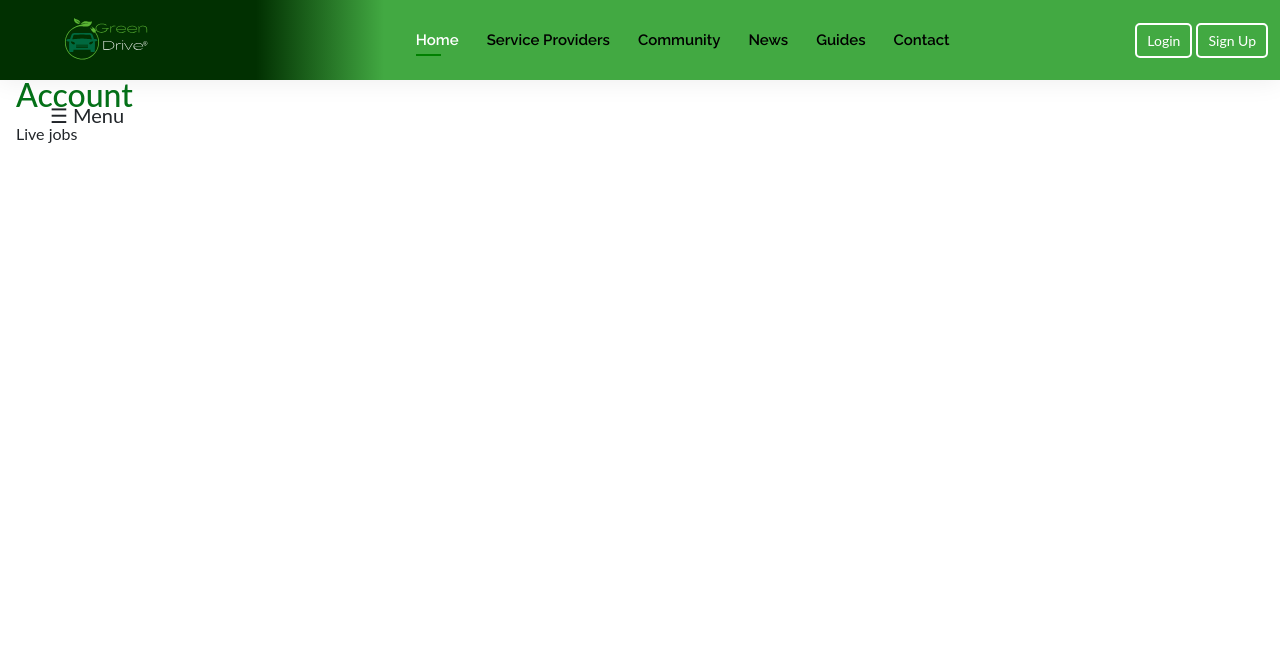
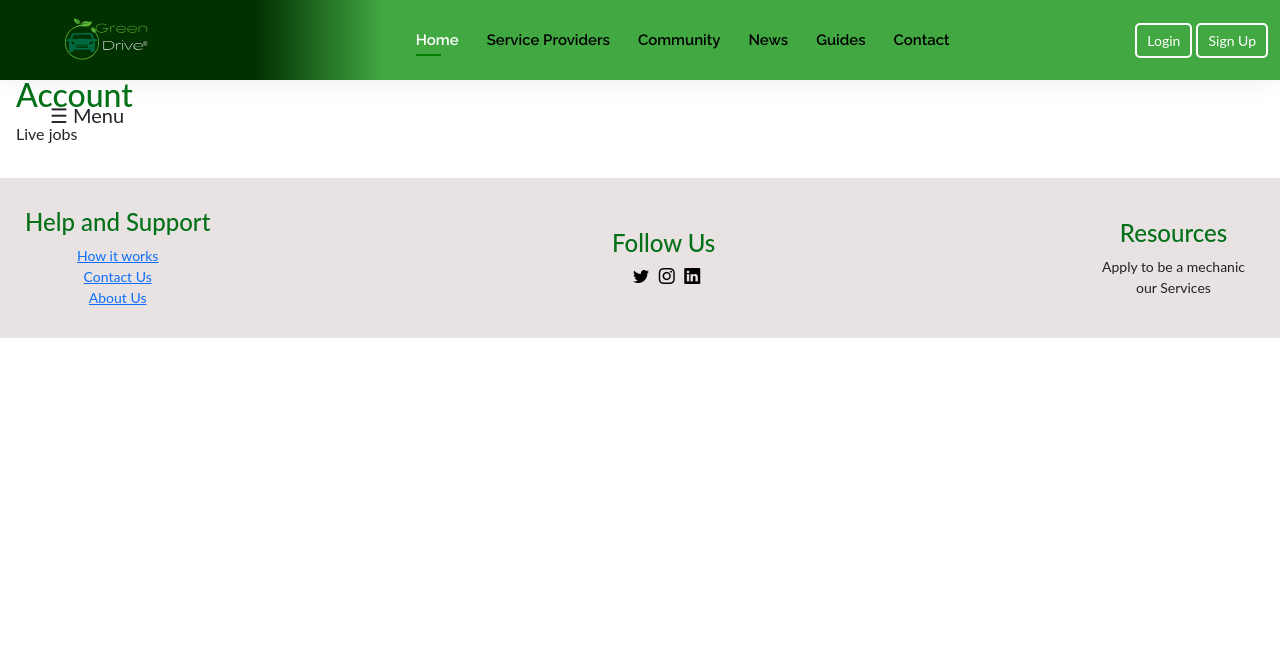
Before and after one commit to Safo-Samson/GreenDrive, a plain HTML site: page mechanic-my-account.html in a window 1280 px wide. Drawn offline with nearby package versions, Linux system fonts and the light colour scheme.

Commit message:
mechanic dashboard worked on

```diff
--- a/mechanic-my-account.html
+++ b/mechanic-my-account.html
@@ -147,8 +147,45 @@
           <span style="font-size:20px;cursor:pointer" class="menu-btn" onclick="openNav()">&#9776; Menu</span>
           <h2 style="text-align: centre;">Account</h2>
           <p>Live jobs</p>
+
         </div>
+         <!-- ======= Footer ======= -->
+  <footer id="footer"><!--id="footer"-->
 
+    <div class="left-footer">
+      <ul>
+        <h4>Help and Support</h4>
+        <li><a href="guides.html">How it works</a></li>
+        <!-- <li> (link to guides page)</li> -->
+        <li><a href="contact.html">Contact Us</a></li>
+        <!-- <li>Contact Us</li> -->
+        <li><a href="about.html">About Us</a></li>
+      </ul>
+    </div>
+
+
+    <div class="middle-footer header-social-links">
+      <ul>
+        <h4>Follow Us</h4>
+        <a href="#" class="twitter"><i class="bi bi-twitter"></i></a>
+        <a href="#" class="instagram"><i class="bi bi-instagram"></i></a>
+        <a href="#" class="linkedin" target="_blank"><i class="bi bi-linkedin"></i></i></a>
+      </ul>
+    </div>
+
+    <div class="right-footer">
+      <ul>
+        <h4>Resources</h4>
+        <li>Apply to be a mechanic</li>
+        <li>our Services</li>
+      </ul>
+    </div>
+    <!-- <div class="container">
+      <div class="copyright">
+        &copy; Copyright <strong><span>GreenDrive Hub</span></strong> All Rights Reserved <br>
+      </div>
+    </div> -->
+  </footer><!-- End  Footer -->
         <script>
         function openNav() {
           document.getElementById("mySidenav").style.width = "250px";
```
